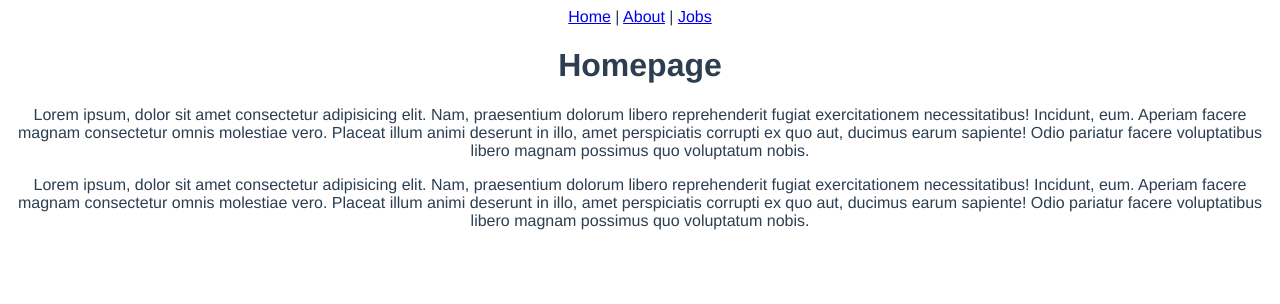
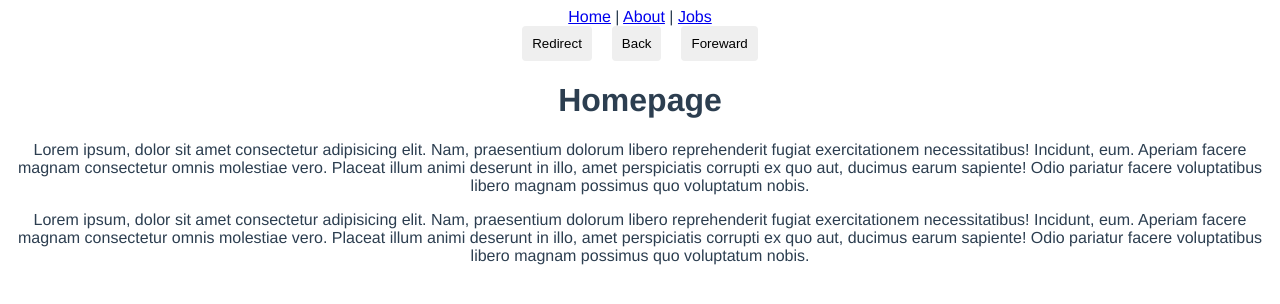
Before and after one commit to ronitwilson/vue_05, a Vue app in the folder ninja-jobs/: page / in a window 1280 px wide. Shown: the top 304 px of the page. Built offline with nearby package versions, Linux system fonts and the light colour scheme.

Commit message:
add buttons to experiment router variable

```diff
--- a/ninja-jobs/src/App.vue
+++ b/ninja-jobs/src/App.vue
@@ -4,8 +4,31 @@
     <router-link :to="{name: 'about'}">About</router-link> |
     <router-link :to="{name: 'Jobs'}">Jobs</router-link>
   </nav>
-  <router-view/>
+  <button @click="redirect">Redirect</button>
+  <button @click="back">Back</button>
+  <button @click="foreward">Foreward</button>
+
+<router-view/>
 </template>
+
+
+<script>
+export default {
+  name: 'NotFound',
+  components: {},
+  methods: {
+    redirect() {
+      this.$router.push({name: 'home'})
+    },
+    back() {
+      this.$router.go(-1)
+    },
+    foreward() {
+      this.$router.go(1)
+    }
+  }
+}
+</script>
 
 <style>
 #app {
@@ -32,4 +55,11 @@
   color: white;
   background: crimson;
 }
+
+button {
+  margin: 0 10px;
+  padding: 10px;
+  border: none;
+  border-radius: 4px;
+}
 </style>
--- a/ninja-jobs/src/router/index.js
+++ b/ninja-jobs/src/router/index.js
@@ -3,6 +3,7 @@ import HomeView from '../views/HomeView.vue'
 import AboutView from '../views/AboutView.vue'
 import Jobs from '../views/Jobs/Jobs.vue'
 import JobDetails from '../views/Jobs/JobDetails.vue'
+import NotFound from '../views/NotFound.vue'
 
 const routes = [
   {
@@ -24,7 +25,18 @@ const routes = [
     path: '/jobs/:id',
     name: 'JobDetails',
     component: JobDetails
+  },
+  //redirect
+  {
+    path: '/job',
+    redirect: '/jobs'
+  },
+  {
+    path: '/:catchAll(.*)',
+    name: 'NotFound',
+    component: NotFound
   }
+
 ]
 
 const router = createRouter({
--- /dev/null
+++ b/ninja-jobs/src/views/NotFound.vue
@@ -0,0 +1,12 @@
+<template>
+    <div class="home">
+      <h1>404 not found</h1>
+    </div>
+  </template>
+
+  <script>
+  export default {
+    name: 'NotFound',
+    components: {}
+  }
+  </script>
```
